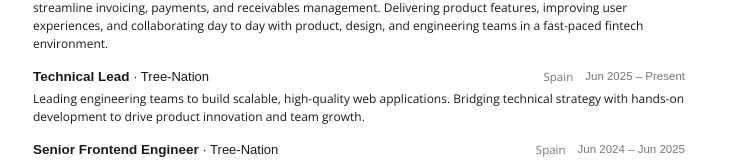
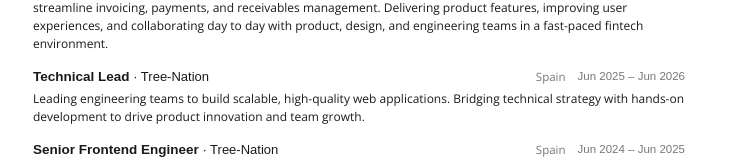
Before and after one commit to FrankIglesias/portfolio, a Next.js app: page /resume in a window 1280 px wide. Shown: the part 512-672 px from the top of the page, without its empty margins (293-1033 px from the left). Built offline with nearby package versions, Linux system fonts and the light colour scheme.

Commit message:
End Tree-Nation Technical Lead before Qonto start to avoid overlap

```diff
--- a/app/data/resume.ts
+++ b/app/data/resume.ts
@@ -81,7 +81,7 @@ export const experience: Position[] = [
 		company: 'Tree-Nation',
 		location: 'Spain',
 		startDate: '2025-06',
-		endDate: 'Present',
+		endDate: '2026-06',
 		description:
 			'Leading engineering teams to build scalable, high-quality web applications. Bridging technical strategy with hands-on development to drive product innovation and team growth.',
 	},
```
